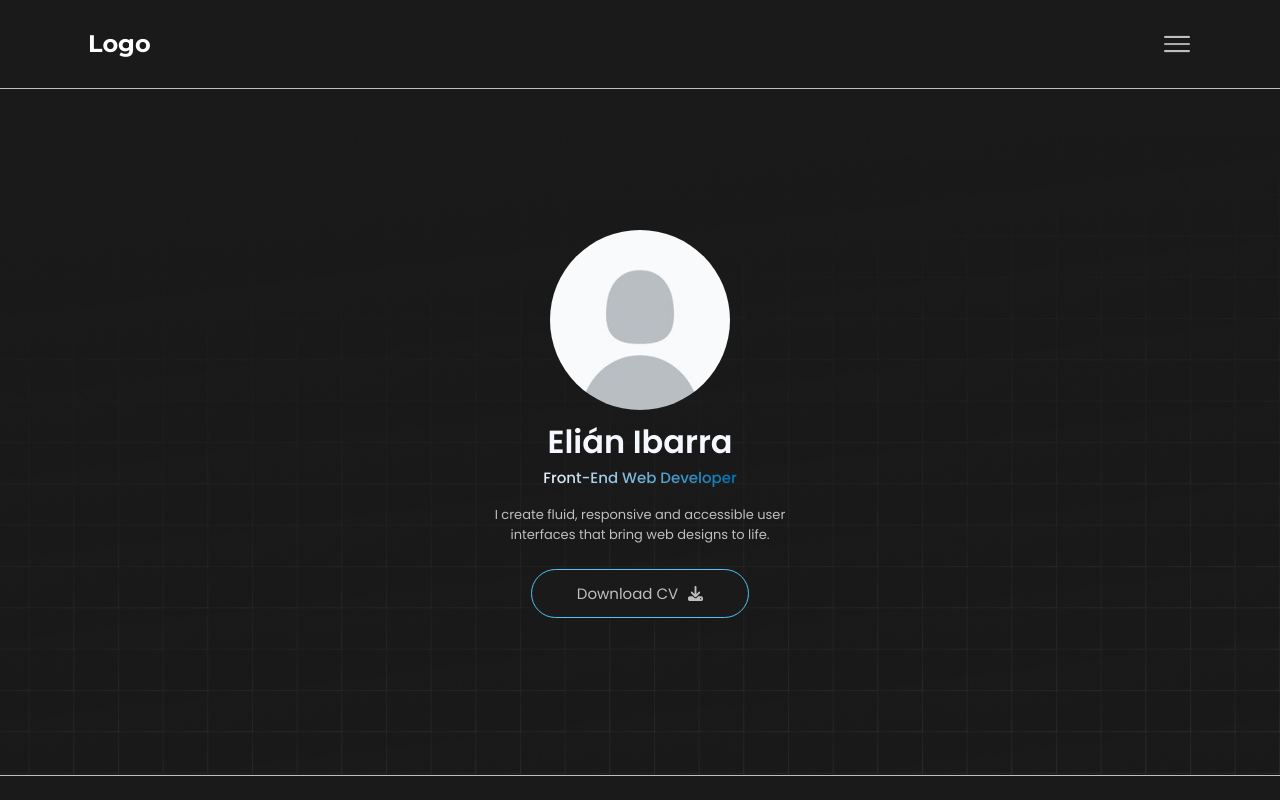
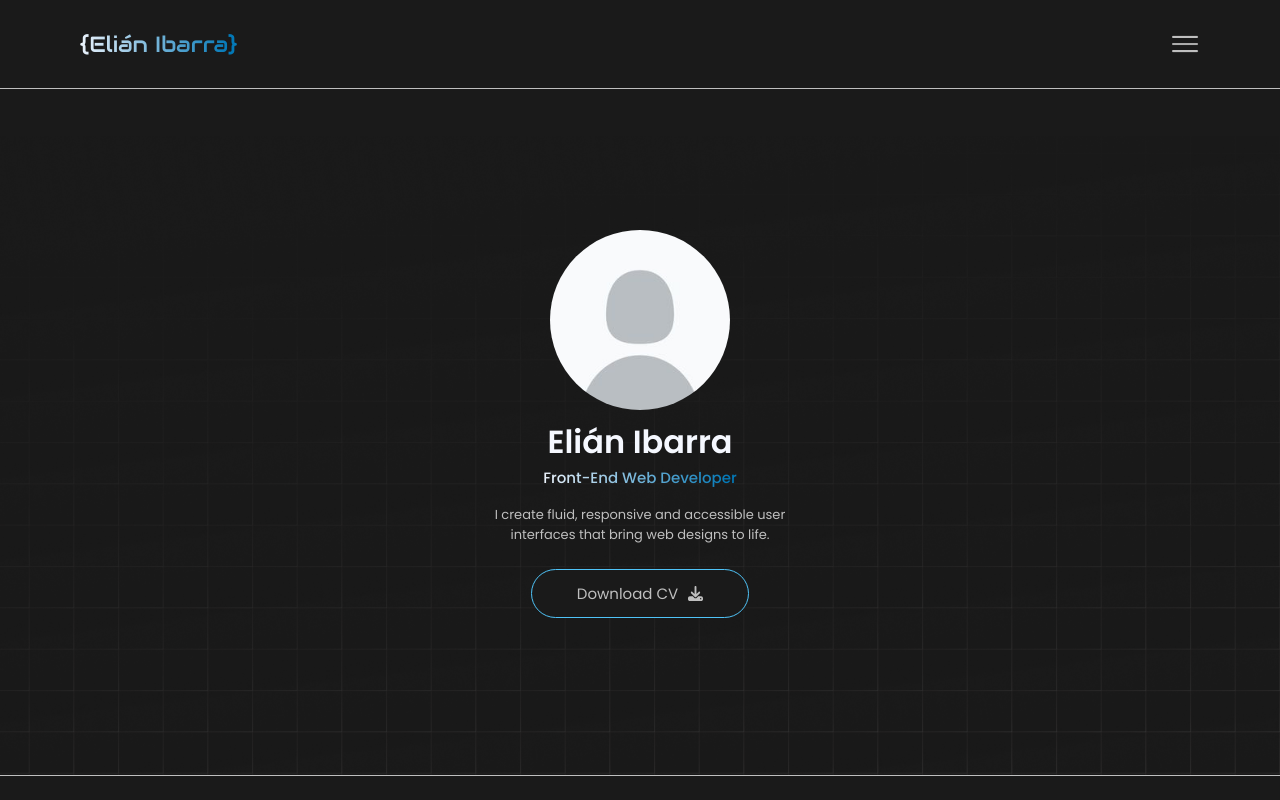
Before and after one commit to FazeElian/personal-portfolio, a React (Create React App) app: page / in a window 1280 px wide. Shown: the top 800 px of the page. Built offline with nearby package versions, Linux system fonts and the light colour scheme.

Commit message:
add: Logo by using the Audiowide font

```diff
--- a/src/assets/css/Global.css
+++ b/src/assets/css/Global.css
@@ -4,6 +4,9 @@
 
 /* Poppins */
 @import url('https://fonts.googleapis.com/css2?family=Montserrat:ital,wght@0,100..900;1,100..900&family=Poppins:ital,wght@0,100;0,200;0,300;0,400;0,500;0,600;0,700;0,800;0,900;1,100;1,200;1,300;1,400;1,500;1,600;1,700;1,800;1,900&display=swap');
+
+/* Audiowide */
+@import url('https://fonts.googleapis.com/css2?family=Audiowide&display=swap');
 
 * {
     padding: 0;
@@ -84,6 +87,10 @@ body::-webkit-scrollbar-thumb {
     font-family: "Poppins", serif;
 }
 
+.font-audiowide {
+    font-family: "Audiowide", sans-serif;
+}
+
 /* Content */
 .page-content {
     padding-top: 8.5rem;
--- a/src/assets/css/components/Header.css
+++ b/src/assets/css/components/Header.css
@@ -16,10 +16,12 @@
     width: 25%;
     height: 100%;
     align-items: center;
+    gap: 10px;
 }
 
-    .btn-nav-logo {
-        display: none;
+    .nav-logo h2 {
+        font-size: 24px;
+        font-weight: 500;
     }
 
 .nav-menu {
@@ -92,6 +94,10 @@
         padding: 3.5rem 7rem 2.7rem;
     }
 
+    .nav-logo h2 {
+        font-size: 22px;
+    }
+
     .item-nav-list a {
         font-size: 14px;
     }
@@ -105,7 +111,7 @@
 /* Responsive 1280px */
 @media screen and (max-width: 1280px) {
     .header {
-        padding: 1.8rem 5.5rem 1.8rem;
+        padding: 1.8rem 5rem 1.8rem;
         border-bottom: 1px solid #BFBFBF;
     }
 
@@ -199,6 +205,14 @@
     .header {
         padding: 24px 4rem 24px;
     }
+
+    .nav-logo {
+        width: auto;
+    }
+
+    .nav-logo h2 {
+        font-size: 20px;
+    }
 }
 
 /* Responsive 425px */
--- a/src/components/Header.jsx
+++ b/src/components/Header.jsx
@@ -24,9 +24,9 @@ const Header = () => {
     }
 
     return (
-        <header className="header bg-black--dark-mode">
+        <header className="header">
             <nav className="nav-logo">
-                <h1>Logo</h1>
+                <h2 className="font-audiowide txt-white-blue-gradient--dark-mode">{" {Elián Ibarra} "}</h2>
             </nav>
             <nav className={ `nav-menu bg-black--dark-mode ${menu ? "active": ""} `}>
                 <nav className="nav-list">
```
